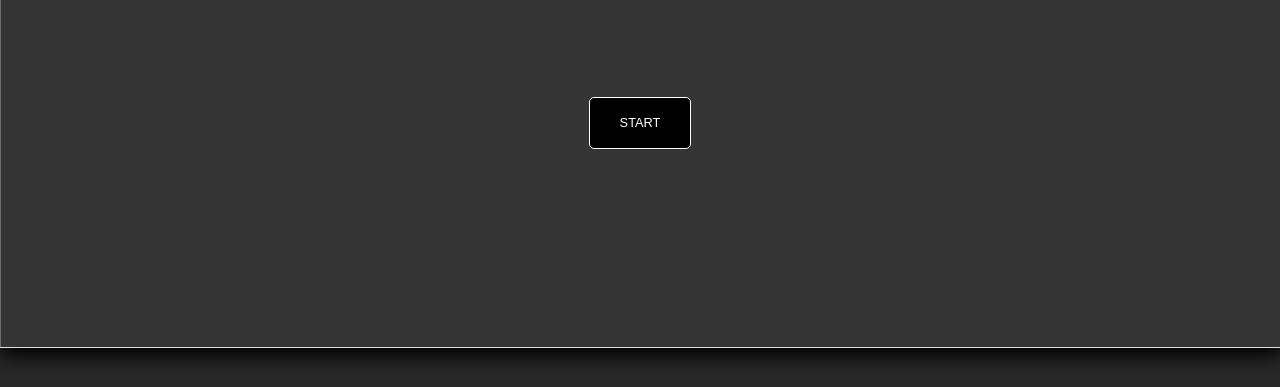
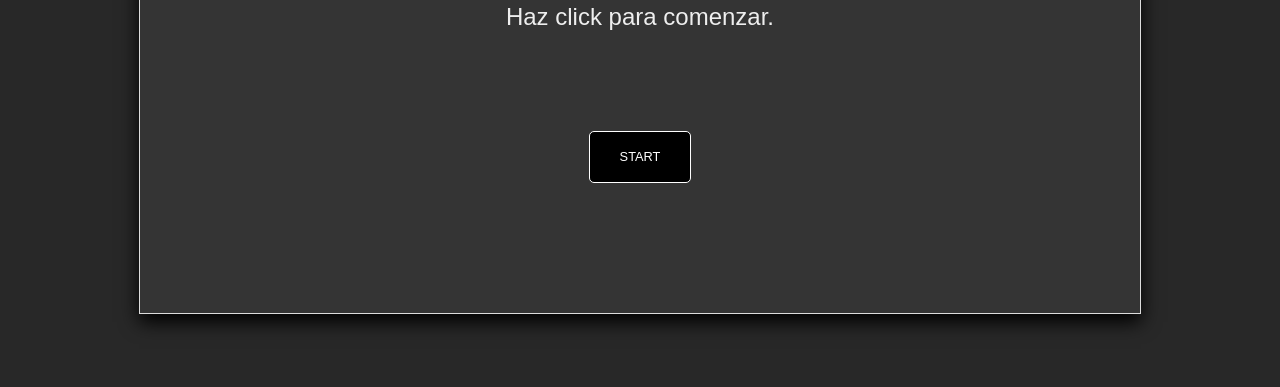
Before and after one commit to AndrewAlva/2D-Cowboy, a plain HTML site: page app/index.html in a window 1280 px wide. Shown: the part 413-800 px from the top of the page. Drawn offline with Linux system fonts and the light colour scheme.

Commit message:
Mechanics done, styling prototype

```diff
--- a/app/css/main.css
+++ b/app/css/main.css
@@ -3,6 +3,7 @@
 		margin: 0;
 		padding: 0;
 		font-family: sans-serif;
+		color: #eee;
 	}
 
 	#fullWrapper{
@@ -25,27 +26,33 @@
 		background-color: rgba(40,40,40,1);
 	}
 
-		#startScreen{
+		.gameFramework{
 			position: absolute;
-			width: 1280px;
-			height: 720px;
+			width: 1000px;
+			height: 652px;
 			background-color: rgba(0,0,0,.5);
 			z-index: 1;
 		}
-			#startScreen h1 {
+			.gameTitle {
 				position: relative;
 				width: 100%;
 				text-align: center;
 				margin-top: 200px;
 				font-size: 5em;
 			}
-			#startScreen h2{
+			.gameQuote{
 				position: relative;
 				width: 100%;
 				text-align: center;
 				margin-top: 50px;
 				font-size: 1.5em;
+				font-weight: lighter;
 			}
+				.gameQuote span{
+					color: #ffff00;
+					text-decoration: underline;
+					font-weight: bolder;
+				}
 			#startGame{
 				position: relative;
 				width: 100%;
@@ -77,10 +84,12 @@
 					color: rgba(0,0,0,1);
 				}
 
+
+
 		#playArea{
 			position: absolute;
-			width: 1280px;
-			height: 720px;
+			width: 1000px;
+			height: 652px;
 			background-color: rgba(255,255,255,.3);
 			box-shadow: 0 8px 18px rgba(0,0,0,1);
 		}
--- a/app/index.html
+++ b/app/index.html
@@ -13,13 +13,20 @@
 
 
             <div id="gameScreen">
-                <div id="startScreen" class="center">
-                    <h1>¡2D Cowboy!</h1>
-                    <h2>Haz click para comenzar.</h2>
+                <div id="startScreen" class="gameFramework center">
+                    <h1 class="gameTitle">¡2D Cowboy!</h1>
+                    <h2 class="gameQuote">Haz click para comenzar.</h2>
                     <div id="startGame" onclick="makeTheGame()">
                         <span class="center">Start</span>
                     </div>
                 </div>
+
+                <div id="resetScreen" class="gameFramework center hidden">
+                    <h1 class="gameTitle">¡Game Over!</h1>
+                    <h2 class="gameQuote">Presiona la tecla <span>"Esc"</span> para reiniciar el juego.</h2>
+
+                </div>
+
 
 
                 <canvas id="playArea" class="center" style="border:1px solid #ddd;"></canvas>
--- a/app/js/main.js
+++ b/app/js/main.js
@@ -11,8 +11,8 @@ function makeTheGame () {
 
 
 		// Setup Canvas Play Area
-		var canvasWidth = 1280;
-		var canvasHeight = 720;
+		var canvasWidth = 1000;
+		var canvasHeight = 652;
 
 		var c = document.getElementById("playArea");
 		c.setAttribute("width", canvasWidth);
@@ -20,12 +20,13 @@ function makeTheGame () {
 		var ctx = c.getContext("2d");
 
 		var gameOver = false;
+		var resetOn = false;
 	// END SETUP CANVAS
 
 	// SETUP PLAYER
 		// PLAYER PROPERTIES VALUES
-		var widthPlayer = 15;
-		var heightPlayer = 130;
+		var widthPlayer = 50;
+		var heightPlayer = 50;
 		var posXPlayer = canvasWidth / 2;
 		var posYPlayer = canvasHeight - (heightPlayer);
 		var jumpPower = 0;
@@ -56,8 +57,8 @@ function makeTheGame () {
 				this.lookRight = false;
 			},
 
-			gravity: 1,
-			jumpHeight: 12,
+			gravity: 1.8,
+			jumpHeight: 15,
 
 			jumping: function(){
 				this.y += jumpPower;
@@ -78,6 +79,7 @@ function makeTheGame () {
 						jumpDown = false;
 						jumpBoolean = false;
 						jumpPower = 0;
+						player.y = canvasHeight - heightPlayer;
 					}
 				}
 			},
@@ -100,6 +102,12 @@ function makeTheGame () {
 						y: bulletPosition.y
 					}));
 				}
+
+				userInterface.bullets += 1;
+				userInterface.score -= 2;
+				if (userInterface.score < 0){
+					userInterface.score = 0;
+				}
 			},
 			midpoint: function(){
 				return {
@@ -114,6 +122,7 @@ function makeTheGame () {
 
 	// INIT GAME
 		var startScreen = document.getElementById("startScreen");
+		var resetScreen = document.getElementById("resetScreen");
 
 		startScreen.classList.add("hidden");
 	// END INIT GAME
@@ -123,14 +132,17 @@ function makeTheGame () {
 
 
 	// KEY PRESS CONTROLS
+		// MOVE PLAYER TO RIGHT TRIGGER
 		Mousetrap.bind("right", function() {
 			player.moveRight();
 		});
 
+		// MOVE PLAYER TO LEFT TRIGGER
 		Mousetrap.bind("left", function() {
 			player.moveLeft();
 		});
 
+		// JUMP TRIGGER
 		Mousetrap.bind("up", function() {
 			if (jumpBoolean == false) {
 				jumpBoolean = true;
@@ -138,40 +150,9 @@ function makeTheGame () {
 			}
 		});
 
+		// SHOOT TRIGGER
 		Mousetrap.bind("space", function() {
 			player.shoot();
-		});
-
-		Mousetrap.bind("esc", function() {
-			// RESET GAME
-			gameOver = false;
-			ctx.clearRect(0, 0, canvasWidth, canvasHeight);
-
-			// RESET PLAYER POSITION
-			player.x = canvasWidth / 2;
-			player.y = canvasHeight - (heightPlayer);
-
-			// RESET OBSTACLES POSITION
-			obstacle1.x = Math.random() * canvasWidth / 2;
-			if (obstacle1.x >= canvasWidth / 2 - obstaclesWidth && obstacle1.x <= canvasWidth / 2 + obstaclesWidth ) {
-				obstacle1.x -= obstaclesWidth * 2;
-			}
-
-			obstacle2.x = Math.random() * canvasWidth / 2 + (canvasWidth / 2);
-			if (obstacle2.x >= canvasWidth / 2 - obstaclesWidth && obstacle2.x <= canvasWidth / 2 + obstaclesWidth  ){
-				obstacle2.x += player.width * 2;
-			} else if (obstacle2.x >= canvasWidth - player.width){
-				obstacle2.x -= obstaclesWidth * 2;
-			}
-
-			// CLEAR SHOOTS IN THE SCREEN
-			player.bullets = [];
-
-			// CLEAR ALL ENEMIES
-			enemiesA = [];
-			enemiesB = [];
-
-
 		});
 
 		// // konami code!
@@ -183,6 +164,38 @@ function makeTheGame () {
 		// 	alert('Mousetrap working, key pressed: ' + keyPressed);
 		// }
 	// END KEY PRESS CONTROLS
+
+	// RESET GAME TRIGGER
+		Mousetrap.bind("esc", function() {
+
+			if(resetOn){
+				gameOver = false;
+				resetScreen.classList.add("hidden");
+				ctx.clearRect(0, 0, canvasWidth, canvasHeight);
+
+				// RESET PLAYER POSITION
+				player.x = canvasWidth / 2;
+				player.y = canvasHeight - (heightPlayer);
+
+
+				// CLEAR SHOOTS IN THE SCREEN
+				player.bullets = [];
+
+				// RESET INTERFACE
+				userInterface.bullets = 0;
+				userInterface.score = 0;
+				userInterface.difficult = 1;
+
+				// CLEAR ALL ENEMIES
+				enemiesA = [];
+				enemiesB = [];
+
+				// BLOCK RESET UNTIL USER LOOSE
+				resetOn = false;
+			}
+
+		});
+	// END RESET GAME
 
 
 	// SHOOTING OBJECTS
@@ -230,12 +243,12 @@ function makeTheGame () {
 
 			I.color = "#ffff00";
 
-			I.width = 15;
-			I.height = 90;
+			I.width = 50;
+			I.height = 50;
 
 			I.x = canvasWidth - I.width;
 			I.y = canvasHeight - I.height;
-			I.xVelocity = -2
+			I.xVelocity = -2;
 			I.yVelocity = 0;
 
 
@@ -278,12 +291,12 @@ function makeTheGame () {
 
 			I.color = "#00ffff";
 
-			I.width = 20;
-			I.height = 60;
+			I.width = 50;
+			I.height = 50;
 
 			I.x = I.width;
 			I.y = canvasHeight - I.height;
-			I.xVelocity = 1.5
+			I.xVelocity = 1.5;
 			I.yVelocity = 0;
 
 
@@ -320,17 +333,9 @@ function makeTheGame () {
 		// GENERAL SETUP
 		var obstaclesWidth = 50;
 		var obstaclesHeight = 150;
-		var obstacleX = Math.random() * canvasWidth / 2;
-		if (obstacleX >= canvasWidth / 2 - (player.width ) && obstacleX <= canvasWidth / 2 + (player.width) ) {
-			obstacleX -= player.width * 2;
-		}
 
-		var obstacle2X = Math.random() * canvasWidth / 2 + (canvasWidth / 2);
-		if (obstacle2X >= canvasWidth / 2 - (obstaclesWidth ) && obstacle2X <= canvasWidth / 2 + (obstaclesWidth ) ){
-			obstacle2X += obstaclesWidth * 2;
-		} else if (obstacle2X >= canvasWidth - obstaclesWidth){
-			obstacle2X -= obstaclesWidth * 2;
-		}
+		var obstacleX = 200;
+		var obstacle2X = canvasWidth - 200;
 
 		var obstaclesY = canvasHeight - obstaclesHeight;
 
@@ -363,9 +368,12 @@ function makeTheGame () {
 		};
 	// END OBSTACLES
 
-
-
-
+	// INCREASE DIFFICULT
+		setInterval(function(){
+			userInterface.difficult += 1;
+			player.speed += 5;
+		},10000);
+	// END INCREASE
 
 
 	// COLLISION DETECTION
@@ -393,6 +401,7 @@ function makeTheGame () {
 					if (collides(bullet, enemy)) {
 						enemy.explode();
 						bullet.active = false;
+						userInterface.score += 5;
 					}
 				});
 			});
@@ -403,6 +412,7 @@ function makeTheGame () {
 					if (collides(bullet, enemy)) {
 						enemy.explode();
 						bullet.active = false;
+						userInterface.score += 5;
 					}
 				});
 			});
@@ -414,7 +424,8 @@ function makeTheGame () {
 				if (collides(enemy, player)) {
 					// END GAME
 					gameOver = true;
-
+					resetOn = true;
+					resetScreen.classList.remove("hidden");
 				}
 			});
 
@@ -423,7 +434,8 @@ function makeTheGame () {
 				if (collides(enemy, player)) {
 					// END GAME
 					gameOver = true;
-
+					resetOn = true;
+					resetScreen.classList.remove("hidden");
 				}
 			});
 
@@ -441,6 +453,48 @@ function makeTheGame () {
 
 		}
 	// END COLLISION
+
+
+
+
+	// USER INTERFACE INDICATORS
+		var userInterface = {
+			titleContent: "2D Cowboy",
+			titleX: canvasWidth / 2,
+			titleY: 20,
+			titleStyle: "18px Helvetica",
+			titleFill: "#fff",
+			titleAlign: "center",
+
+			userContent: "Player 1",
+			userY: 30,
+			userFill: "#00ffff",
+
+			genX: 50,
+			genStyle: "15px Helvetica",
+			genFill: "#eee",
+			genAlign: "left",
+
+			bulletsName: "Bullets Fired: ",
+			bullets: 0,
+			bulletsY: 60,
+
+			scoreName: "Score: ",
+			score: 0,
+			scoreY: 80,
+
+			difficultName: "Difficult: ",
+			difficult: 1,
+			difficultY: 100,
+
+			displayInfo: function(styleInfo, fillColor, styleAlign, textContent, textX, textY){
+				ctx.font = styleInfo;
+				ctx.fillStyle = fillColor;
+				ctx.textAlign = styleAlign;
+				ctx.fillText(textContent, textX, textY);
+			},
+		};
+	// END USER INTERFACE
 
 
 	// SETUP GAME RENDER CYCLES
@@ -469,7 +523,7 @@ function makeTheGame () {
 					return enemy.active;
 				});
 
-				if(Math.random() < 0.03) {
+				if(Math.random() < userInterface.difficult / 50) {
 					enemiesA.push(EnemyA());
 				}
 
@@ -482,7 +536,7 @@ function makeTheGame () {
 					return enemy.active;
 				});
 
-				if(Math.random() < 0.03) {
+				if(Math.random() < userInterface.difficult / 50) {
 					enemiesB.push(EnemyB());
 				}
 			// END ENEMIES MOVE
@@ -495,6 +549,23 @@ function makeTheGame () {
 
 		function draw (x) {
 			ctx.clearRect(0, 0, canvasWidth, canvasHeight);
+			// USER INTERFACE DRAW
+				// UI TITLE
+				userInterface.displayInfo( userInterface.titleStyle, userInterface.titleFill, userInterface.titleAlign, userInterface.titleContent, userInterface.titleX, userInterface.titleY  );
+
+				// UI USER
+				userInterface.displayInfo( userInterface.genStyle, userInterface.userFill, userInterface.genAlign, userInterface.userContent, userInterface.genX, userInterface.userY  );
+
+				// UI BULLETS
+				userInterface.displayInfo( userInterface.genStyle, userInterface.genFill, userInterface.genAlign, userInterface.bulletsName + userInterface.bullets, userInterface.genX, userInterface.bulletsY  );
+
+				// UI SCORE
+				userInterface.displayInfo( userInterface.genStyle, userInterface.genFill, userInterface.genAlign, userInterface.scoreName + userInterface.score, userInterface.genX, userInterface.scoreY  );
+
+				// UI DIFFICULT
+				userInterface.displayInfo( userInterface.genStyle, userInterface.genFill, userInterface.genAlign, userInterface.difficultName + userInterface.difficult, userInterface.genX, userInterface.difficultY  );
+
+			// ENVIRONMENT DRAW
 	  		player.draw();
 	  		obstacle1.draw();
 	  		obstacle2.draw();
```
Also changed, not shown: 1 other file.
